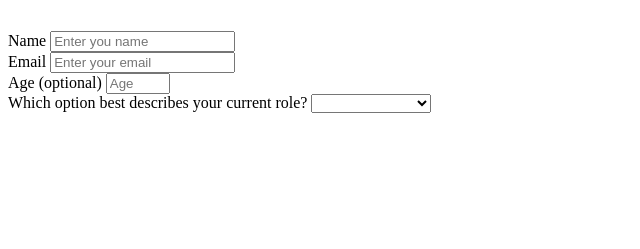
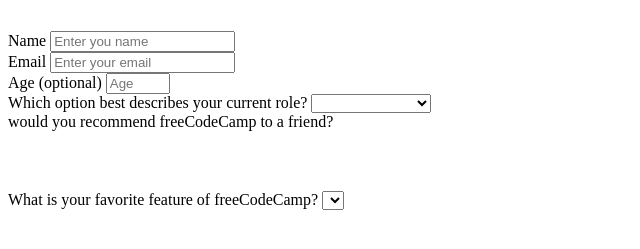
Before and after one commit to juaryimami/Juharandsamuelhtml, a plain HTML site: page index.html in a window 1280 px wide. Shown: the part 101-350 px from the top of the page, without its empty margins (0-640 px from the left). Drawn offline with Linux system fonts and the light colour scheme.

Commit message:
third commit of juhat

```diff
--- a/index.html
+++ b/index.html
@@ -39,7 +39,22 @@
           </select>
         </div>
         <div>
-          <label for=""></label>
+          <label for="attribute"> would you recommend freeCodeCamp to a friend?</label>
+
+          <option value="Definitly" type="radio"></option>
+          <option value="Maybe" type="radio"></option>
+          <option value="Notsure" type="radio"></option>
+
+        </div>
+        <div>
+          <label for="">What is your favorite feature of freeCodeCamp?</label>
+         <select name="" id="">
+           <option value="select an opton"></option>
+           <option value="challenges"></option>
+           <option value="Projects"></option>
+           <option value="community"></option>
+           <option value="open source"></option>
+         </select>
         </div>
 
       </form>
```
